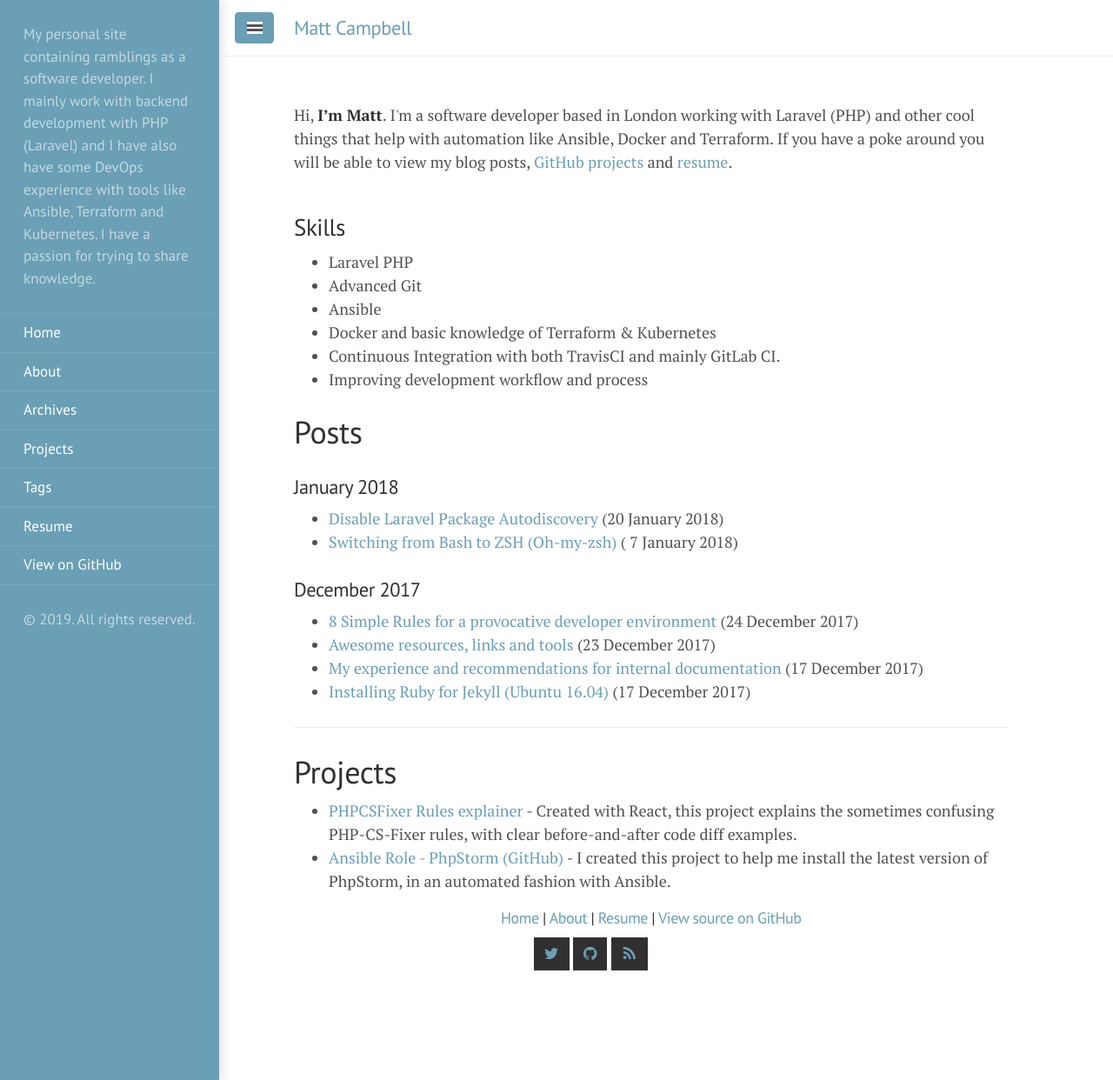
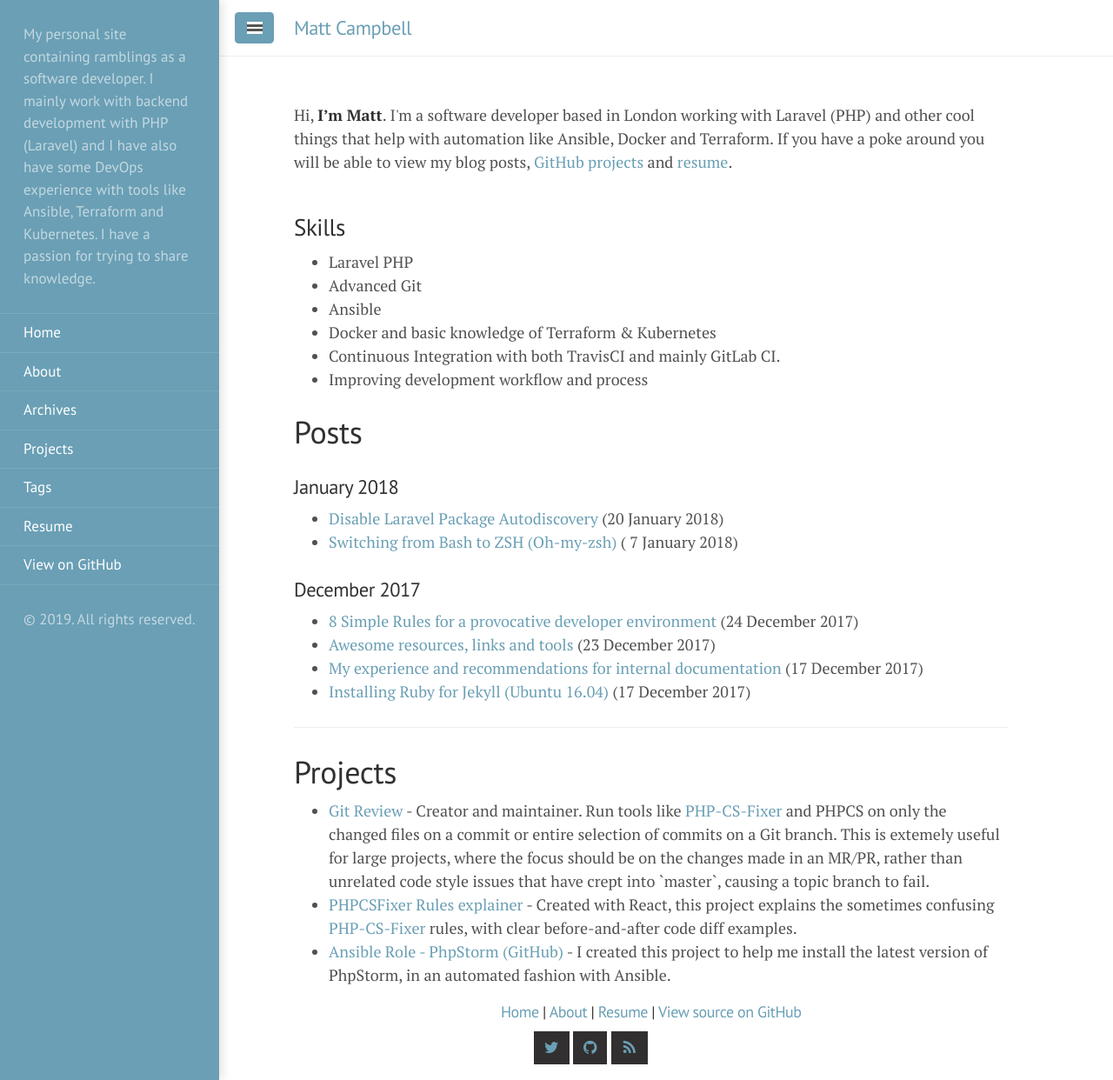
Before and after one commit to mcampbell508/mcampbell508.github.io, a Jekyll site: the page built from index.html, in a window 1280 px wide and 1242 px high. Shown: the whole window at 87% size. Built offline with Jekyll 4.4.1, drawn with Linux system fonts in a browser that asks for light colours; nearby versions of some CDN libraries; the list of posts is cut into pages by our own code.

Commit message:
Home: Add Git Review to projects list

```diff
--- a/index.html
+++ b/index.html
@@ -39,6 +39,8 @@ be able to view my blog posts, <a href="https://github.com/mcampbell508">GitHub
 
 <h1>Projects</h1>
 <ul>
-    <li><a href="https://mcampbell508.github.io/phpcsfixer-rules/">PHPCSFixer Rules explainer</a> - Created with React, this project explains the sometimes confusing PHP-CS-Fixer rules, with clear before-and-after code diff examples.</li>
+    <li><a href="https://theshopworks.gitlab.io/git-review/">Git Review</a> - Creator and maintainer. Run tools like <a href="https://github.com/FriendsOfPHP/PHP-CS-Fixer">PHP-CS-Fixer</a> and PHPCS on only the changed files on a
+    commit or entire selection of commits on a Git branch. This is extemely useful for large projects, where the focus should be on the changes made in an MR/PR, rather than unrelated code style issues that have crept into `master`, causing a topic branch to fail.</li>
+    <li><a href="https://mcampbell508.github.io/phpcsfixer-rules/">PHPCSFixer Rules explainer</a> - Created with React, this project explains the sometimes confusing <a href="https://github.com/FriendsOfPHP/PHP-CS-Fixer">PHP-CS-Fixer</a> rules, with clear before-and-after code diff examples.</li>
     <li><a href="https://mcampbell508.github.io/ansible-role-phpstorm">Ansible Role - PhpStorm (GitHub)</a> - I created this project to help me install the latest version of PhpStorm, in an automated fashion with Ansible.</li>
 </ul>
```
